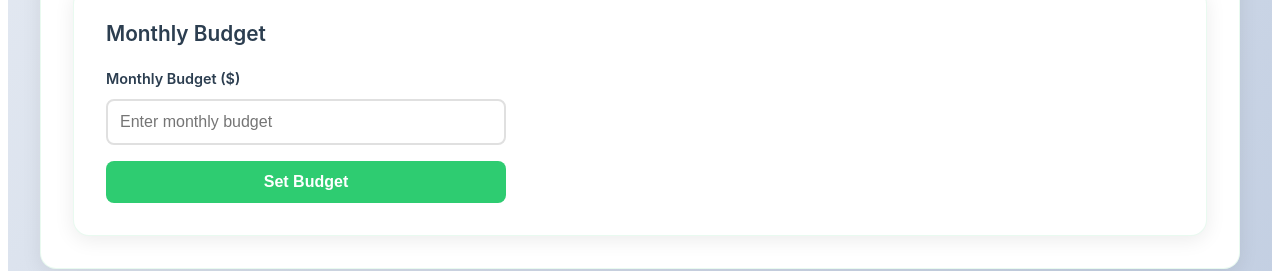
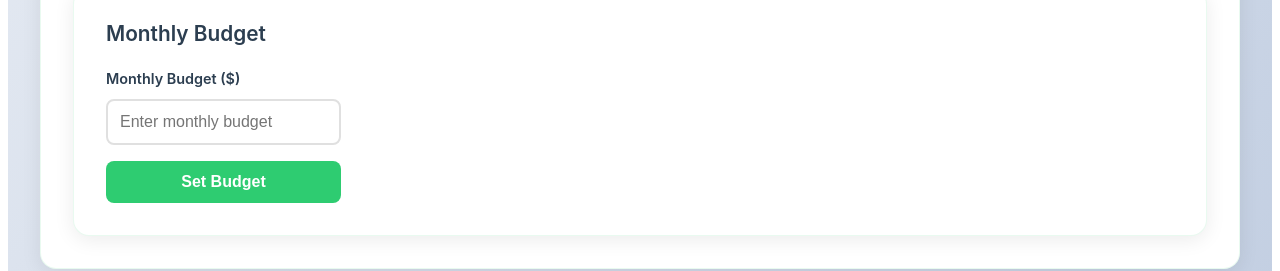
Before and after one commit to seed0x/FinanceFlowProd, a React (Vite) app in the folder frontend/: page /dashboard in a window 1280 px wide. Shown: the part 1039-1310 px from the top of the page. Built offline with nearby package versions, Linux system fonts and the light colour scheme; no server answers; sample sign-in values are in the browser's storage.

Commit message:
add mock data to budget for UI testing until routes

```diff
--- a/frontend/src/components/Budget.css
+++ b/frontend/src/components/Budget.css
@@ -16,6 +16,12 @@
   color: #2c3e50;
   font-size: 1.3rem;
   font-weight: 600;
+}
+
+.budget-content-wrapper {
+  display: flex;
+  gap: 5rem;
+  align-items: center;
 }
 
 .budget-form {
@@ -78,9 +84,10 @@
 }
 
 .budget-display {
-  margin-top: 1.5rem;
-  padding-top: 1.5rem;
-  border-top: 1px solid #e0e0e0;
+  flex: 1;
+  margin-top: 0;
+  padding-top: 0;
+  border-top: none;
 }
 
 .budget-info {
--- a/frontend/src/components/Budget.jsx
+++ b/frontend/src/components/Budget.jsx
@@ -6,8 +6,8 @@ function Budget({ monthlyTotal }) {
   const [budgetInput, setBudgetInput] = useState('');
   const [loading, setLoading] = useState(false);
 
-  // Fetch current budget from analytics api
-  useEffect(() => {
+  // Fetch current budget from analytics api (commented out until routes setup)
+ /* useEffect(() => {
     const fetchBudget = async () => {
       try {
         const response = await fetch(`/api/analytics/getBudget`, {
@@ -28,7 +28,7 @@ function Budget({ monthlyTotal }) {
 
     fetchBudget();
   }, []);
-
+*/
   const handleSetBudget = async (e) => {
     e.preventDefault();
 
@@ -39,10 +39,11 @@ function Budget({ monthlyTotal }) {
       alert('Please enter a valid budget amount');
       return;
     }
+   setBudget(budgetAmount);
 
-    setLoading(true);
-
-    try {
+  //  all commented out until routes set up
+ //   setLoading(true);
+ /*    try {
       const response = await fetch(`api/analytics/setBudget`, {
         method: 'POST',
         headers: { 'Content-Type': 'application/json' },
@@ -64,6 +65,7 @@ function Budget({ monthlyTotal }) {
     } finally {
       setLoading(false);
     }
+*/
   };
 
   return (
@@ -71,7 +73,7 @@ function Budget({ monthlyTotal }) {
       <div className="budget-header">
         <h2>Monthly Budget</h2>
       </div>
-
+<div className="budget-content-wrapper">
       <form onSubmit={handleSetBudget} className="budget-form">
         <div className="form-group">
           <label htmlFor="budget-amount">Monthly Budget ($)</label>
@@ -104,6 +106,7 @@ function Budget({ monthlyTotal }) {
           </div>
         </div>
       )}
+      </div>
     </div>
   );
 }
```
